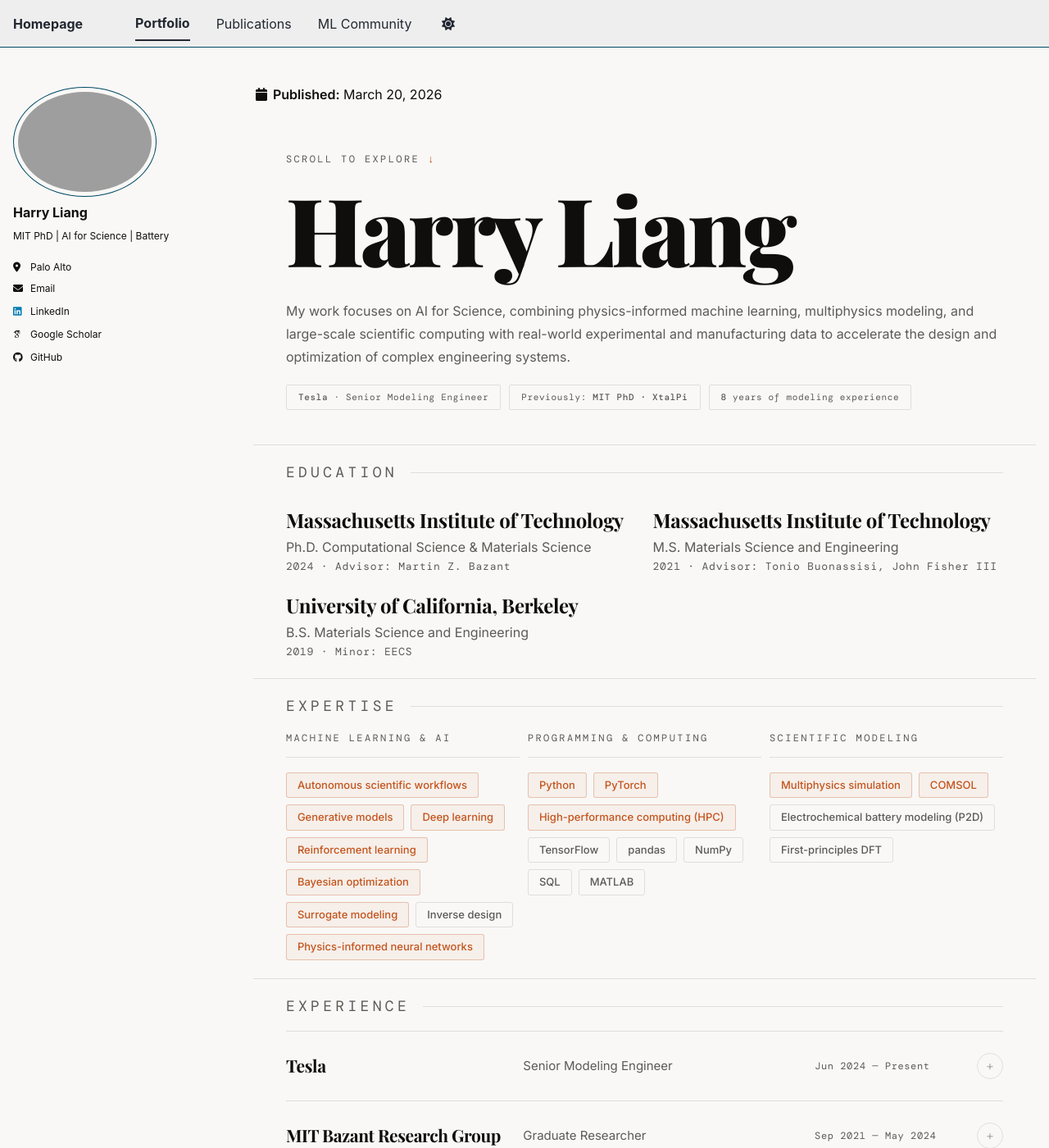
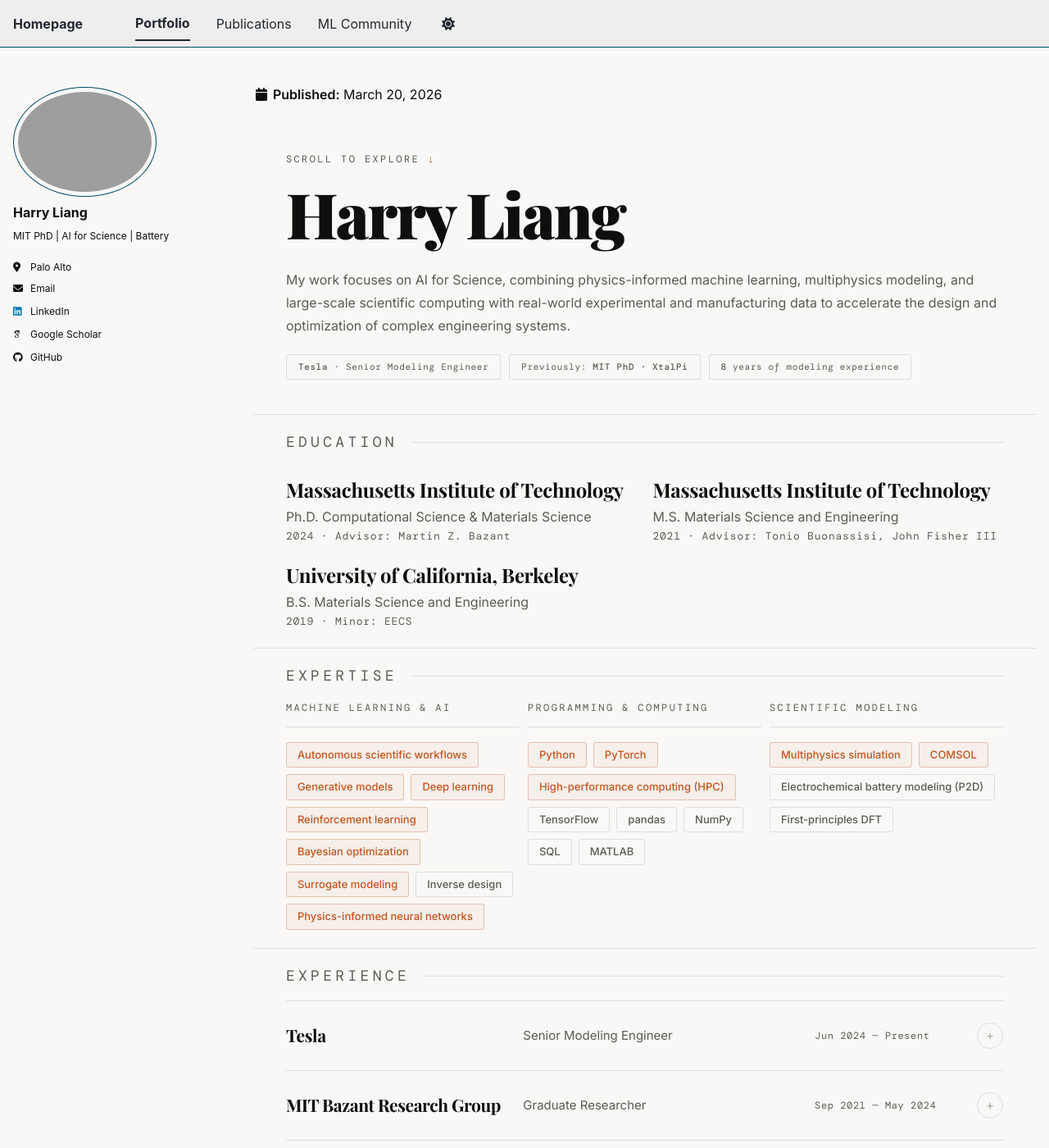
Before and after one commit to HarryQL/HarryQL.github.io, a Jekyll site: the page built from _portfolio/index.html, in a window 1280 px wide and 1400 px high. Shown: the whole window at 82% size. Built offline with Jekyll 4.4.1, drawn with Linux system fonts in a browser that asks for light colours; some web fonts are replaced; a script bundle is joined from its source files by our own code; library files that are not in the unit come from our copies.

Commit message:
Update index.html

```diff
--- a/_portfolio/index.html
+++ b/_portfolio/index.html
@@ -82,7 +82,7 @@ title: ""
     .hero-headline {
       font-family: 'Playfair Display', Georgia, serif;
       font-weight: 900;
-      font-size: clamp(64px, 9vw, 136px);
+      font-size: clamp(48px, 6vw, 96px);
       line-height: 0.97; letter-spacing: -0.03em;
       color: var(--text);
       max-width: 1000px;
@@ -186,8 +186,8 @@ title: ""
     .work-summary {
       font-size: 18px;
       line-height: 1.5;
-      color: var(--text-2);
-      font-weight: 700;
+      color: var(--text);
+      font-weight: 600;
       text-decoration: underline;
       text-underline-offset: 3px;
       margin-bottom: 14px;
```
